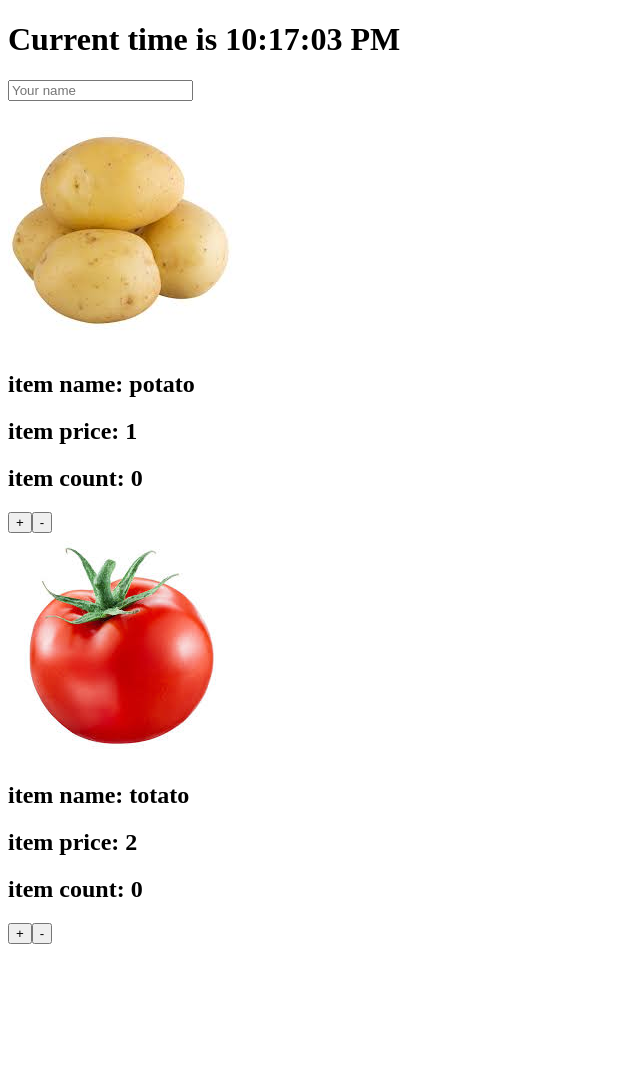
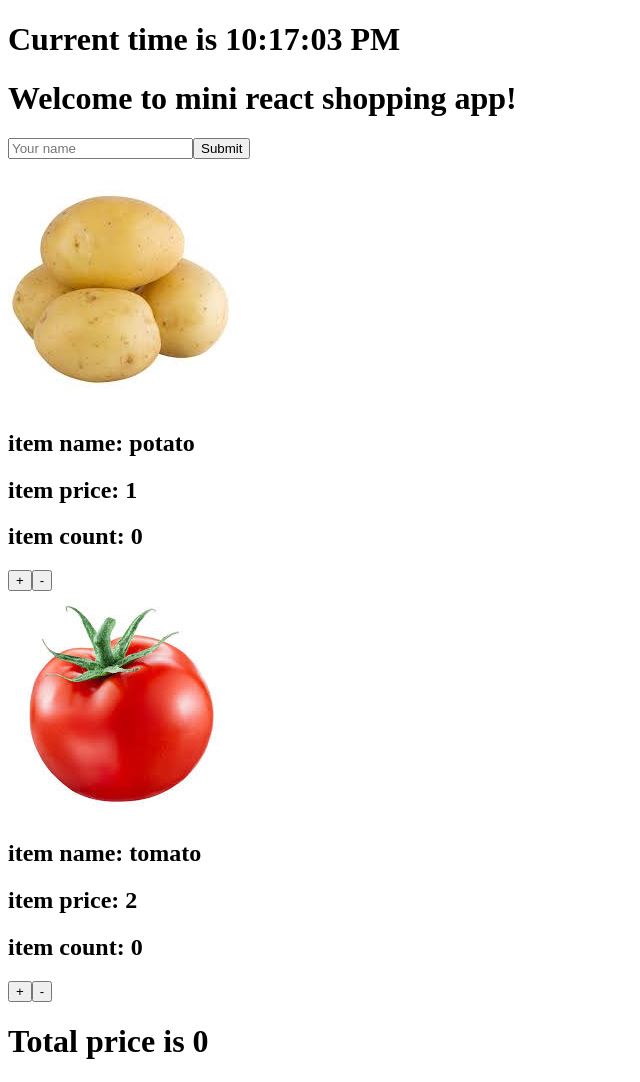
Before and after one commit to Yipeng-LU/Mini-React-Shopping-App, a React (Create React App) app: page / in a window 1280 px wide. Shown: the whole page, without its empty margins (0-640 px from the left). Before the commit the page ends 952 px from the top, so only its background shows below. Built offline with nearby package versions, Linux system fonts and the light colour scheme.

Commit message:
finish checkout component,modify greeting component

```diff
--- a/src/components/App.js
+++ b/src/components/App.js
@@ -1,17 +1,30 @@
-import React from 'react';
+import React,{useState} from 'react';
 import Clock from './Clock';
 import Greeting from './Greeting';
 import Item from './Item';
 import items from './data';
+import CheckOut from './CheckOut';
 function App() {
+  const priceMap={};
+  items.forEach(item=>{
+    priceMap[item.name]=item.price;
+  })
+  const [total,setTotal]=useState(0);
+  function update(itemName,status){
+    if (status==='inc'){
+      setTotal(prev=>prev+priceMap[itemName]);
+    } else {
+      setTotal(prev=>prev-priceMap[itemName]);
+    };
+  }
   return (
     <div>
       <Clock />
       <Greeting />
       {
-        items.map(item=>(<Item item={item} />))
+        items.map(item=>(<Item item={item} update={update}/>))
       }
-
+      <CheckOut total={total}/>
     </div>
   );
 }
--- /dev/null
+++ b/src/components/CheckOut.jsx
@@ -0,0 +1,9 @@
+import React from 'react';
+function CheckOut(props){
+  return (
+    <div>
+      <h1>Total price is {props.total}</h1>
+    </div>
+  );
+}
+export default CheckOut;
--- a/src/components/Greeting.jsx
+++ b/src/components/Greeting.jsx
@@ -2,9 +2,13 @@ import React,{useState} from 'react';
 function Greeting(){
   const [greet, setGreet] = React.useState("");
   const [name, setName] = React.useState("");
+  const [isClicked, setClick] = React.useState(false);
   function handleChange(event){
     const value=event.target.value;
     setName(value);
+  }
+  function handleClick(){
+    setClick(true);
     const hour=new Date().getHours();
     let greetContent=''
     if (hour<12){
@@ -20,8 +24,15 @@ function Greeting(){
   }
   return (
     <div>
-      <input onChange={handleChange} type="text" placeholder="Your name" />
-      <h1>{greet} {name}</h1>
+      <h1>Welcome to mini react shopping app!</h1>
+      {
+        isClicked?null:
+        <div>
+          <input onChange={handleChange} type="text" placeholder="Your name" value={name}/>
+          <button onClick={handleClick}>Submit</button>
+        </div>
+      }
+      <h1>{isClicked?<div>{greet} {name}</div>:null}</h1>
     </div>
   );
 }
--- a/src/components/Item.jsx
+++ b/src/components/Item.jsx
@@ -3,16 +3,18 @@ function Item(props){
   const {url,name,price}=props.item;
   const [count,setCnt]=useState(0)
   function increase(){
-    setCnt(prev => prev+1)
+    setCnt(prev => prev+1);
+    props.update(name,'inc');
   }
   function decrease(){
     setCnt(prev => {
       if (prev!==0){
+        props.update(name,'dec');
         return prev-1
       } else {
         return 0
       }
-    })
+    });
   }
   return (
     <div>
--- a/src/components/data.jsx
+++ b/src/components/data.jsx
@@ -1,5 +1,5 @@
 const items=[
   {url:'images/potato.png',name:'potato',price:1},
-  {url:'images/tomato.png',name:'totato',price:2}
+  {url:'images/tomato.png',name:'tomato',price:2}
 ]
 export default items;
```
Also changed, not shown: 1 other file (tests, documents, lock files or other folders).
